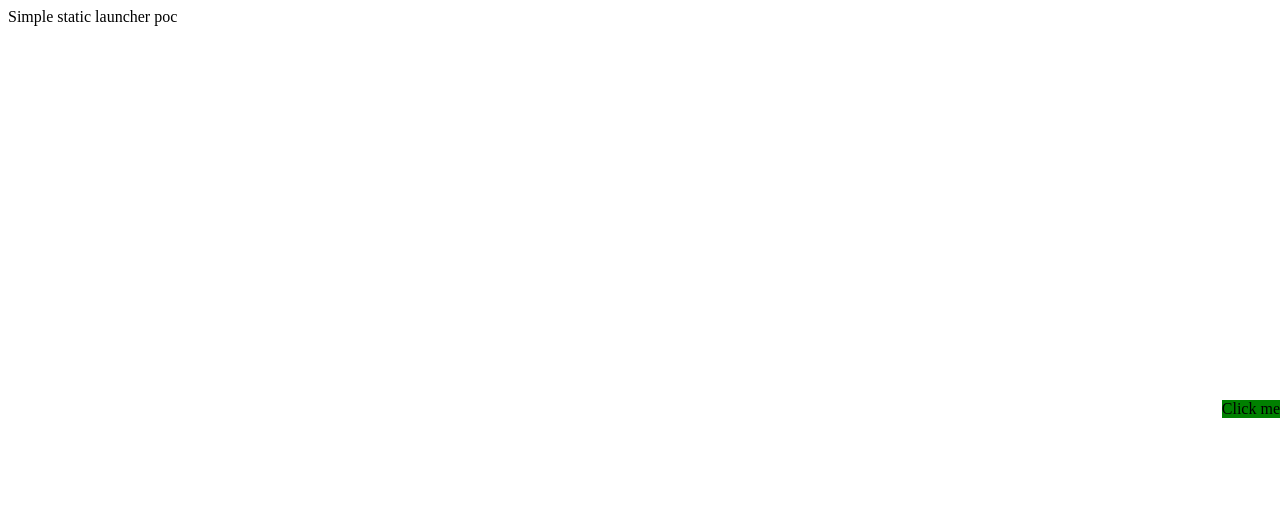
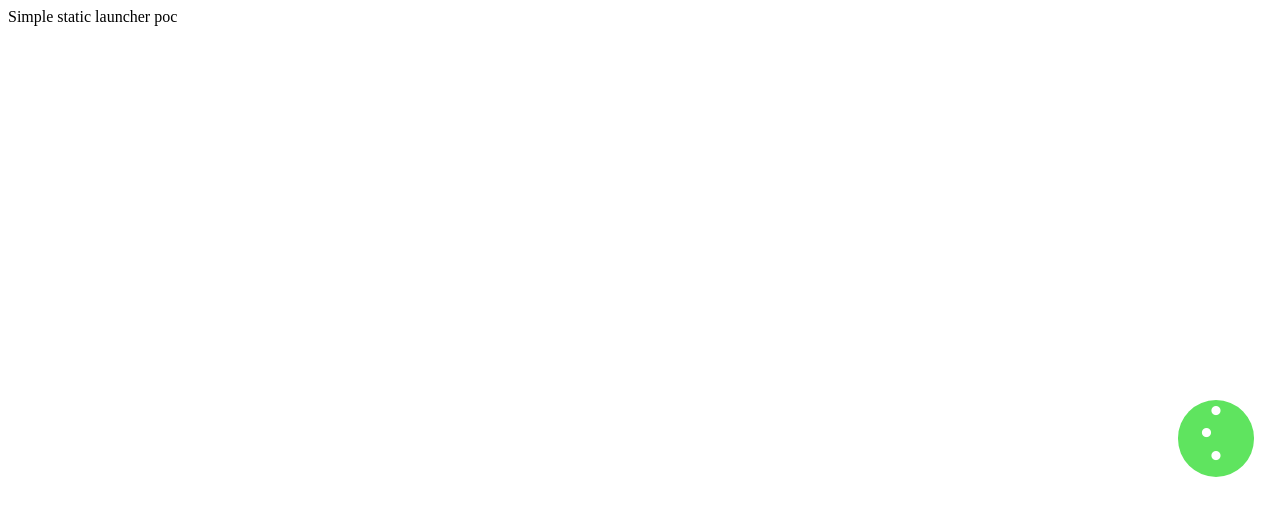
Before and after one commit to GETrequest/launcher.static-poc, a plain HTML site: page 01/index.html in a window 1280 px wide. Drawn offline with Linux system fonts and the light colour scheme.

Commit message:
Launcher Styling

```diff
--- a/01/index.html
+++ b/01/index.html
@@ -8,17 +8,17 @@
 
         <div id="open" class="launcher-root" onclick="launcher.draw();">
             <!-- Initial visible. Used to open launcher menu -->
-            Click me
+            •<br>•&nbsp;&nbsp;<br>•
         </div>
 
         <div id="menu" class="launcher-menu">
             <!-- Display menu for all available apps -->
             <ul>
-                <li>Item 1</li>
-                <li>Item 2</li>
-                <li>Item 3</li>
-                <li>Item 4</li>
-                <li>Item 5</li>
+                <li id="a">Item 1</li>
+                <li id="b">Item 2</li>
+                <li id="c">Item 3</li>
+                <li id="d">Item 4</li>
+                <li id="e">Item 5</li>
             </ul>
         </div>
 
--- a/01/launcher.css
+++ b/01/launcher.css
@@ -1,8 +1,46 @@
+/* fallback */
+@font-face {
+  font-family: 'Material Icons';
+  font-style: normal;
+  font-weight: 400;
+  src: url(https://fonts.gstatic.com/s/materialicons/v47/flUhRq6tzZclQEJ-Vdg-IuiaDsNcIhQ8tQ.woff2) format('woff2');
+}
+
+.material-icons, .launcher-root {
+  font-family: 'Material Icons';
+  font-weight: normal;
+  font-style: normal;
+  //font-size: 24px;
+  line-height: 1;
+  letter-spacing: normal;
+  text-transform: none;
+  display: inline-block;
+  white-space: nowrap;
+  word-wrap: normal;
+  direction: ltr;
+  -webkit-font-feature-settings: 'liga';
+  -webkit-font-smoothing: antialiased;
+}
+
+
+
 .launcher-root {
     position: fixed;
-    right: 0;
+    right: 2vw;
+    width: 6vw;
+    height: 6vw;
     top: 50%;
-    background-color: green;
+
+    font-size: 3vw;
+    line-height: .58;
+    text-align: center;
+
+    color: white;
+    background-color: #5fe45f;
+    cursor: pointer;
+    border-radius: 5vw;
+
+
 }
 
 .launcher-menu {
```
